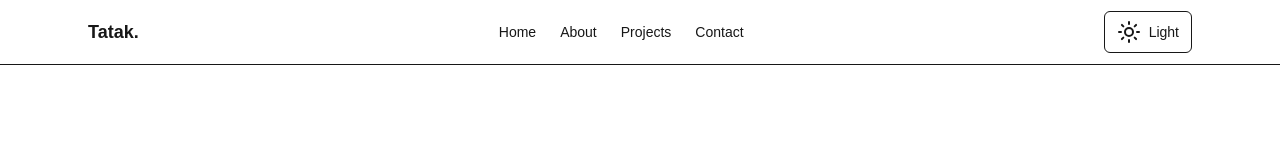
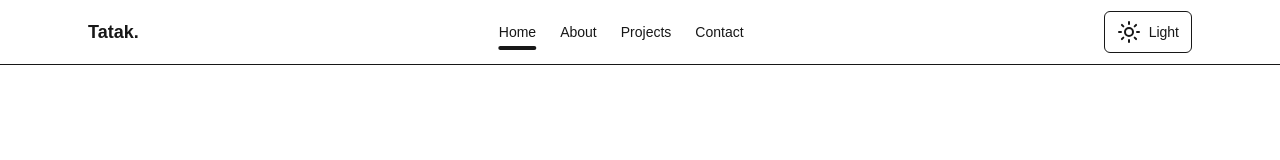
Before and after one commit to TatakAdi/Portofolio-Website, a Next.js app: page / in a window 1280 px wide. Shown: the top 160 px of the page. Built offline with nearby package versions, Linux system fonts and the light colour scheme.

Commit message:
fix: navbar backdrop & feat: underline items

```diff
--- a/components/layout/Navbar.tsx
+++ b/components/layout/Navbar.tsx
@@ -17,7 +17,7 @@ export default function Navbar() {
 
   console.log("Navbar rendered");
   return (
-    <header className="fixed top-0 z-50 w-full border-b bg-transparent ">
+    <header className="fixed top-0 z-50 w-full border-b bg-background/80 backdrop-blur ">
       <nav className="mx-auto flex h-16 max-w-6xl items-center justify-between px-6">
         {/*Logo */}
         <Link href={"/"} className="text-lg font-bold ">
@@ -32,13 +32,18 @@ export default function Navbar() {
               <li key={item.href}>
                 <Link
                   href={item.href}
-                  className={`text-sm transition-colors ${
+                  className={`relative inline-block group text-sm font-medium transition-colors duration-200 ease-out ${
                     isActive
-                      ? "font-medium text-foreground"
+                      ? "text-foreground"
                       : "text-muted-foreground hover:text-foreground"
                   }`}
                 >
                   {item.label}
+                  <span
+                    className={`absolute left-1/2 -translate-x-1/2 -bottom-2 h-1 rounded-2xl bg-(--foreground) transition-all duration-300 ease-out ${
+                      isActive ? "w-full" : "w-0 group-hover:w-full"
+                    }`}
+                  ></span>
                 </Link>
               </li>
             );
```
